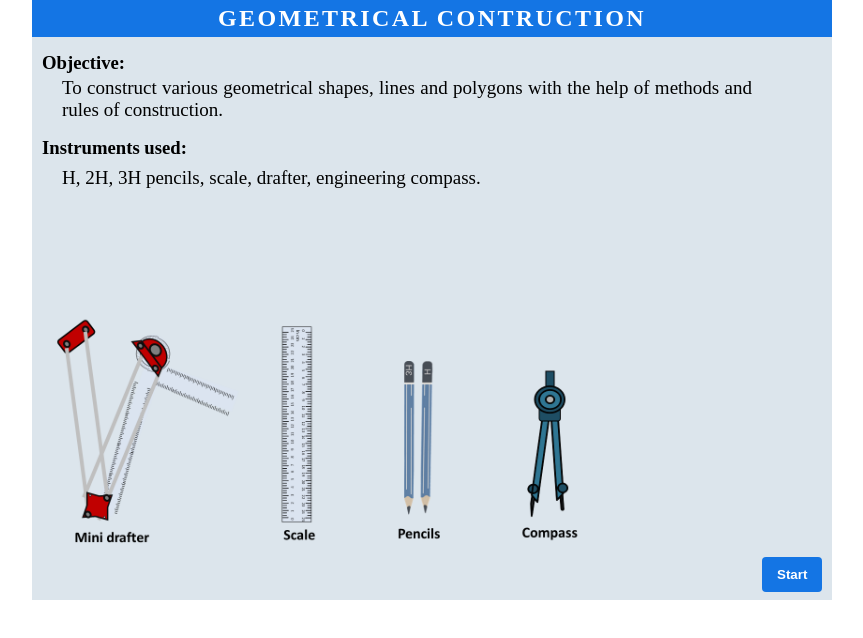
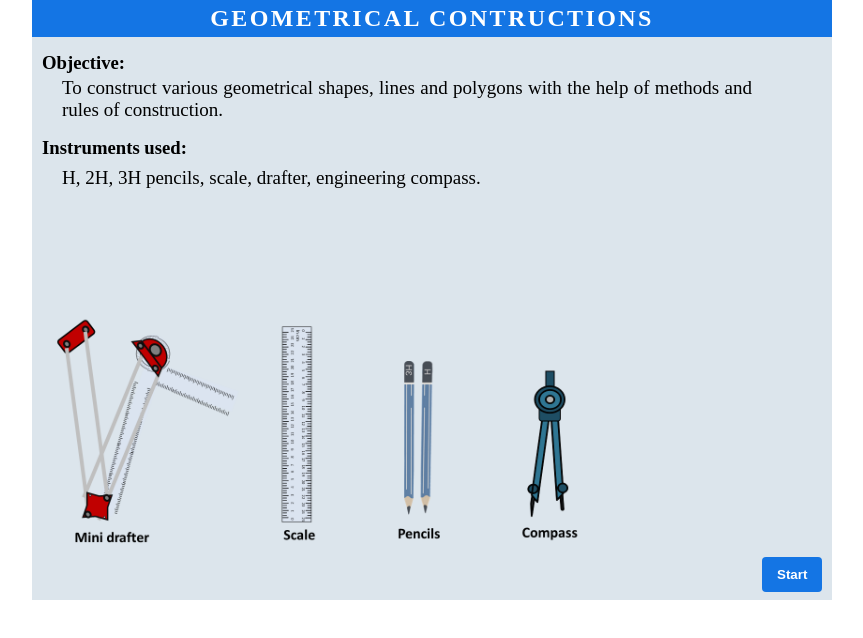
Before and after one commit to virtual-labs/exp-geometrical-constructions-dei, a plain HTML site: page experiment/simulation/index.html in a window 1280 px wide. Shown: the whole page, without its empty margins (208-1071 px from the left). Drawn offline with Linux system fonts and the light colour scheme.

Commit message:
Update index.html

```diff
--- a/experiment/simulation/index.html
+++ b/experiment/simulation/index.html
@@ -30,7 +30,7 @@
     </header> -->
     <main>
       <div class="simulation-container">
-        <h2 class="title">GEOMETRICAL CONTRUCTION</h2>
+        <h2 class="title">GEOMETRICAL CONTRUCTIONS</h2>
 
         <!-- mainPage  -->
         <div class="content-container" id="mainPage" style="visibility: visible;">
```
